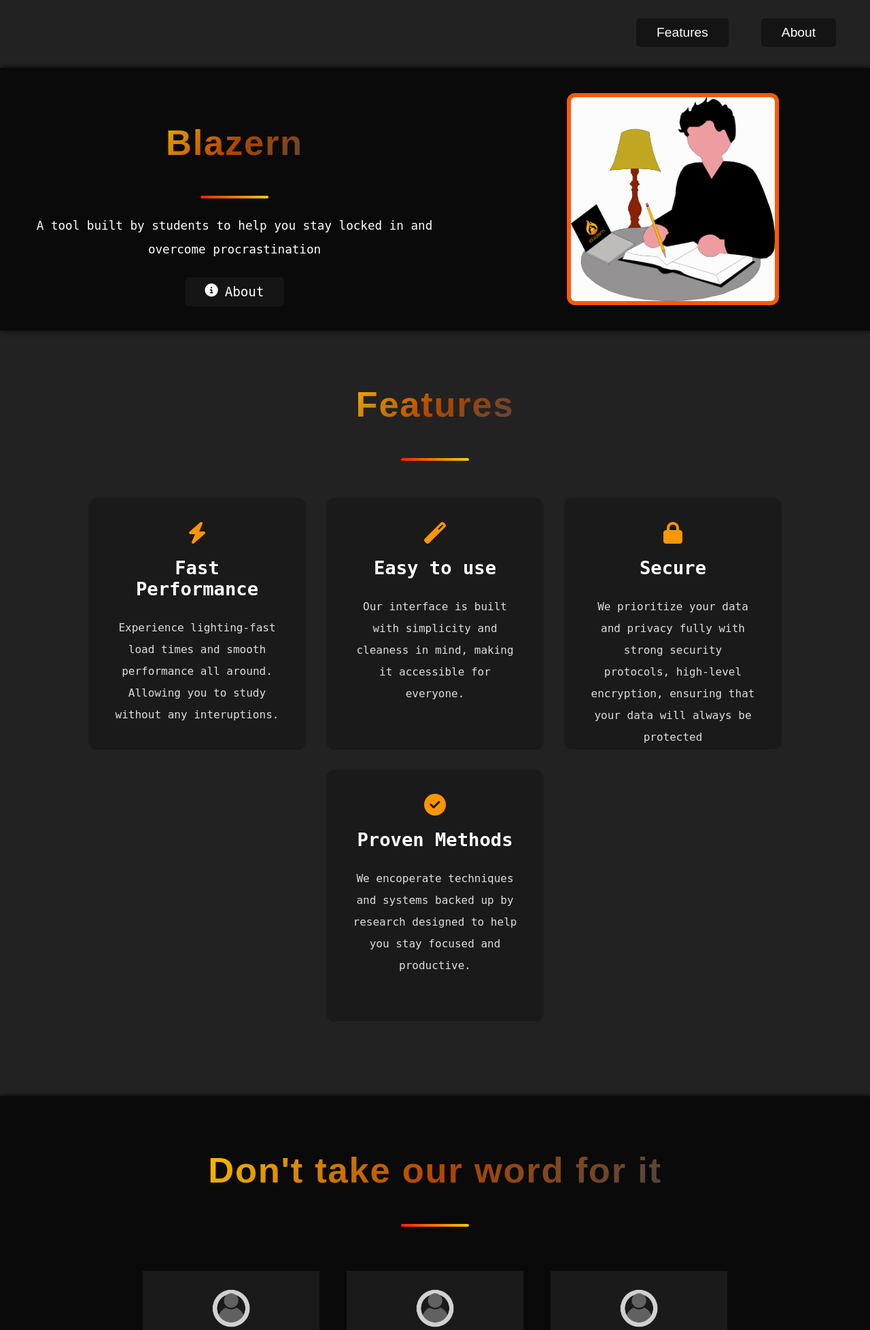
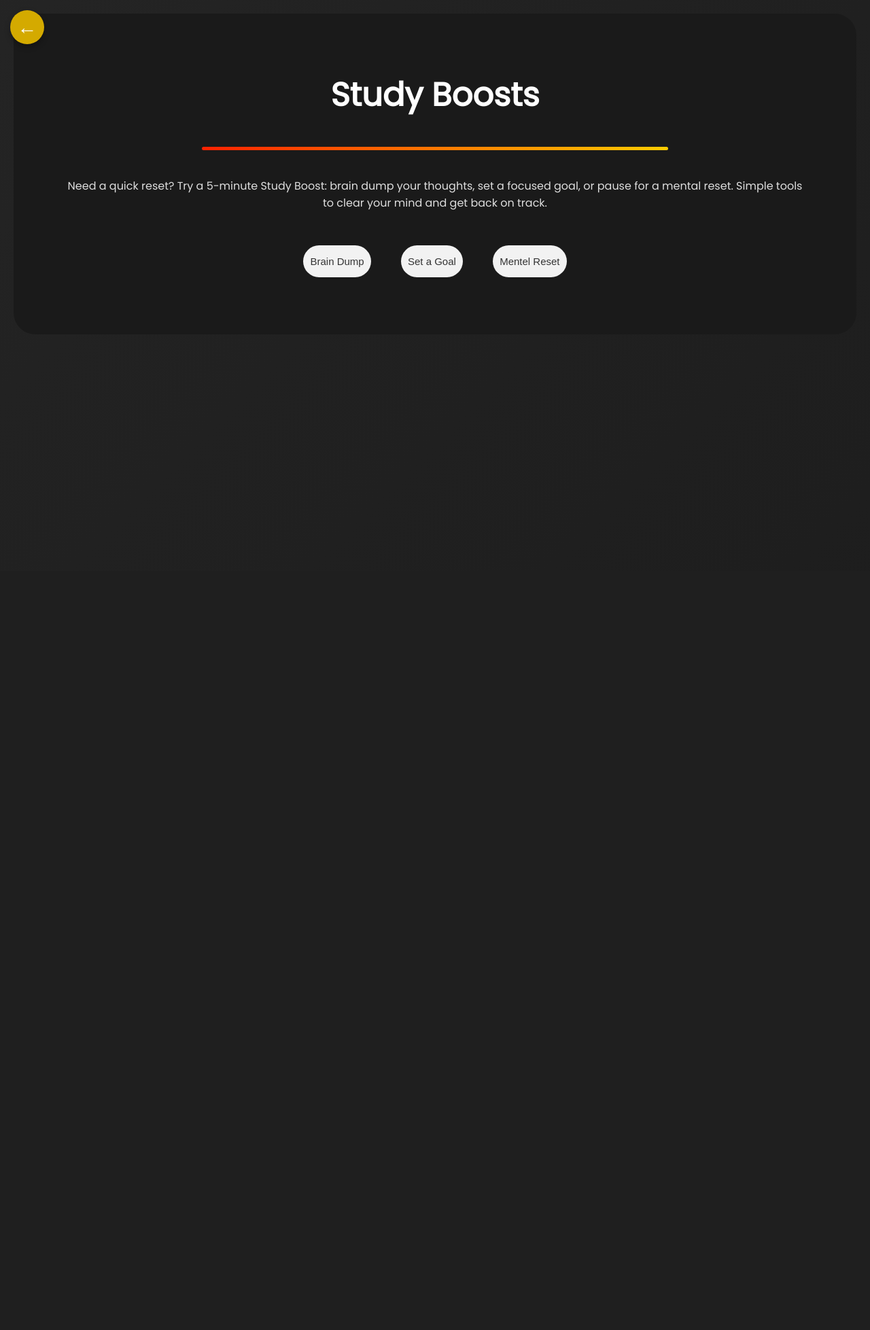
Before and after one commit to Holedroppersgithubacc2/Blazern, a Flask app: page /brainstorm in a window 1280 px wide. Shown: the top 1957 px of the page at 68% size. After the commit the page ends 408 px from the top, so only its background shows below. Run offline with Flask 3, Linux system fonts and the light colour scheme; some libraries are stand-ins or nearby versions.

Commit message:
Update brainstorm.html

```diff
--- a/templates/brainstorm.html
+++ b/templates/brainstorm.html
@@ -1,192 +1,32 @@
 <!DOCTYPE html>
 <html lang="en">
     <head>
-  <meta charset="UTF-8">
-  <title>Blazern</title>
-  <link rel="stylesheet" href="{{ url_for('static', filename='style.css') }}">
-  <link rel="stylesheet" href="https://cdnjs.cloudflare.com/ajax/libs/font-awesome/6.5.0/css/all.min.css">
+        <link href="https://fonts.googleapis.com/css2?family=Poppins&display=swap" rel="stylesheet">
+        <style>
+            body { font-family: sans-serif; text-align: center; Padding: 100px;}
+        </style>
+        <link rel="stylesheet" href="{{ url_for('static', filename='brainstorm.css') }}">
         <link rel="icon" type="image/png" href="{{ url_for('static', filename='favicon.png') }}">
     </head>
 
     <body>
-  <header>
-    <div class="logo_title">
-      <span>B</span><span>L</span><span>A</span><span>Z</span><span>E</span><span>R</span><span>N</span>
+        <div class="container">
+      <a href="{{ url_for('home') }}" class="home-button" aria-label="Home">←</a>
+        <div class="boosts-containers">
+         <h2>Study Boosts</h2>
+         <hr class="cool-line" />
+         <div id="intro-text">Need a quick reset? Try a 5-minute Study Boost: brain dump your thoughts, set a focused goal, or pause for a mental reset. Simple tools to clear your mind and get back on track.</div>
+        <div class="boosts-buttons">
+         <div id="boost-input" style="display: none;">
+            <h3 id="boost-title"></h3>
+            <textarea id="boost-text" rows="6" cols="40" placeholder="Start typing here..."></textarea>
           </div>
-
-    <ul class="nav-links">
-      <li><a href="/features">Features</a></li>
-      <li><a href="/about">About</a></li>
-    </ul>
-  </header>
-
-  <section>
-
-    <div class="OuterWrapper">
-      <div class="text-wrapper">
-        <div class="title">
-          <h2>Blazern</h2>
-        </div>
-        <div class="section-underline"></div>
-
-        <p>A tool built by students to help you stay locked in and overcome procrastination</p>
-          <!--Use the same button css stuff as earlier-->
-          <!--Don't use nav-->
-          <a href="/about" style="display: flex;
-          gap: 10px;
-          flex-wrap: wrap;
-          justify-content: flex-end;"><i class="fas fa-info-circle"></i>About</a>
-
-      </div>
-      <div class="image-wrapper">
-        <img src="{{ url_for('static', filename='undraw_book-writer_ri5u.png') }}">
-      </div>
-
-    </div>
-
-
-  </section>
-
-  <main>
-    <div class="text-wrapper">
-      <div class="title">
-        <h2>Features</h2>
-      </div>
-      <div class="section-underline"></div>
-
-      <div class="features">
-        <div class="features-container">
-          <div class="feature-box">
-            <i class="fas fa-bolt"></i>
-            <h3>Fast Performance</h3>
-            <p>Experience lighting-fast load times and smooth performance all around. Allowing you to study without any interuptions.</p>
-          </div>
-          <div class="feature-box">
-            <i class="fas fa-magic"></i>
-            <h3>Easy to use</h3>
-            <p>Our interface is built with simplicity and cleaness in mind, making it accessible for everyone. </p>
-          </div>
-          <div class="feature-box">
-            <i class="fas fa-lock"></i>
-            <h3>Secure</h3>
-            <p>We prioritize your data and privacy fully with strong security protocols, high-level encryption, ensuring that your data will always be protected</p>
-          </div>
-          <div class="feature-box">
-            <i class="fas fa-check-circle"></i>
-            <h3>Proven Methods</h3>
-            <p>We encoperate techniques and systems backed up by research designed to help you stay focused and productive.</p>
-          </div>
-
-        </div>
-
-      </div>
-
-    </div>
-
-  <section>
-    <div class="OuterWrapper">
-      <div class="text-wrapper">
-          <div class="title">
-            <h2>Don't take our word for it</h2>
-          </div>
-          <div class="section-underline"></div>
-
-
-
-        <div class="user-container">
-          <div class="card">
-            <img class="photo" src="{{ url_for('static', filename='user.png') }}">
-            <h3>D.V.</h3>
-
-            <p>"Blazern has definitely improved my study habits."</p>
-            <div class="section-underline"></div>
-          </div>
-
-          <div class="card">
-            <img class="photo" src="{{ url_for('static', filename='user.png') }}">
-            <h3>T.K.</h3>
-
-            <p>"I have bee more productive and organized ever since using Blazern.</p>
-            <div class="section-underline"></div>
-          </div>
-
-          <div class="card">
-            <img class="photo" src="{{ url_for('static', filename='user.png') }}">
-            <h3>A.L.</h3>
-
-            <p>"After using Blazern once, I can't stop coming back!"</p>
-            <div class="section-underline"></div>
-          </div>
-
-          <div class="card">
-            <img class="photo" src="{{ url_for('static', filename='user.png') }}">
-            <h3>E.C.</h3>
-
-            <p>"Using Blazern everyday has helped me stay consistent and focused every day."</p>
-            <div class="section-underline"></div>
+         <button id="brain" onclick="startBoost('brain')">Brain Dump</button>
+         <button id="goal" onclick="startBoost('goal')">Set a Goal</button>
+         <button id="reset" onclick="startBoost('reset')">Mentel Reset</button>
 </div>
 </div>
 </div>
-    </div>
-
-  </section>
-
-</main>
-
-
-
-  <footer>
-    <div class="footer-content">
-      <div class="footer-links">
-        <div class="socials">
-          <a href="email" target="_blank" aria-label="Email">
-            <i class="fas fa-envelope"></i>
-          </a>
-          <a href="instagram" target="_blank" aria-label="Instagram">
-            <i class="fab fa-instagram"></i>
-          </a>
-          <a href="twitter" target="_blank" aria-label="Twitter">
-            <i class="fab fa-twitter"></i>
-          </a>
-          <a href="github" target="_blank" aria-label="Github">
-            <i class="fab fa-github"></i>
-          </a>
-        </div>
-      </div>
-      <p>&copy; 2025 Blazern. All rights reserved.</p>
-    </div>
-  </footer>
-
-
-  <script>
-  function isInViewport(element) {
-    const rect = element.getBoundingClientRect(); // IS IN VIEW
-    return (
-      rect.top < window.innerHeight &&
-      rect.bottom > 0 &&
-      rect.left < window.innerWidth &&
-      rect.right > 0
-    );
-  }
-
-  function handleScroll() { // WHEN THE PERSON SCROLLS
-    const targets = document.querySelectorAll('.title, .image-wrapper, .text-wrapper');
-    targets.forEach(element => {
-      if (isInViewport(element)) {
-        element.classList.add('slide-in-visible');
-      }
-    });
-  }
-
-  window.addEventListener('scroll', handleScroll);
-  window.addEventListener('load', handleScroll);
-
-  const hamburger = document.getElementById('hamburger');
-  const navLinks = document.getElementById('nav-links');
-
-    hamburger.addEventListener('click', () => {
-      navLinks.classList.toggle('clicked'); // Do the stuff
-    });
-  </script>
+        <script src="{{ url_for('static', filename='brainstorm.js') }}"></script>
     </body>
 </html>
```
Lines whose indentation alone changed are shown as unchanged.
